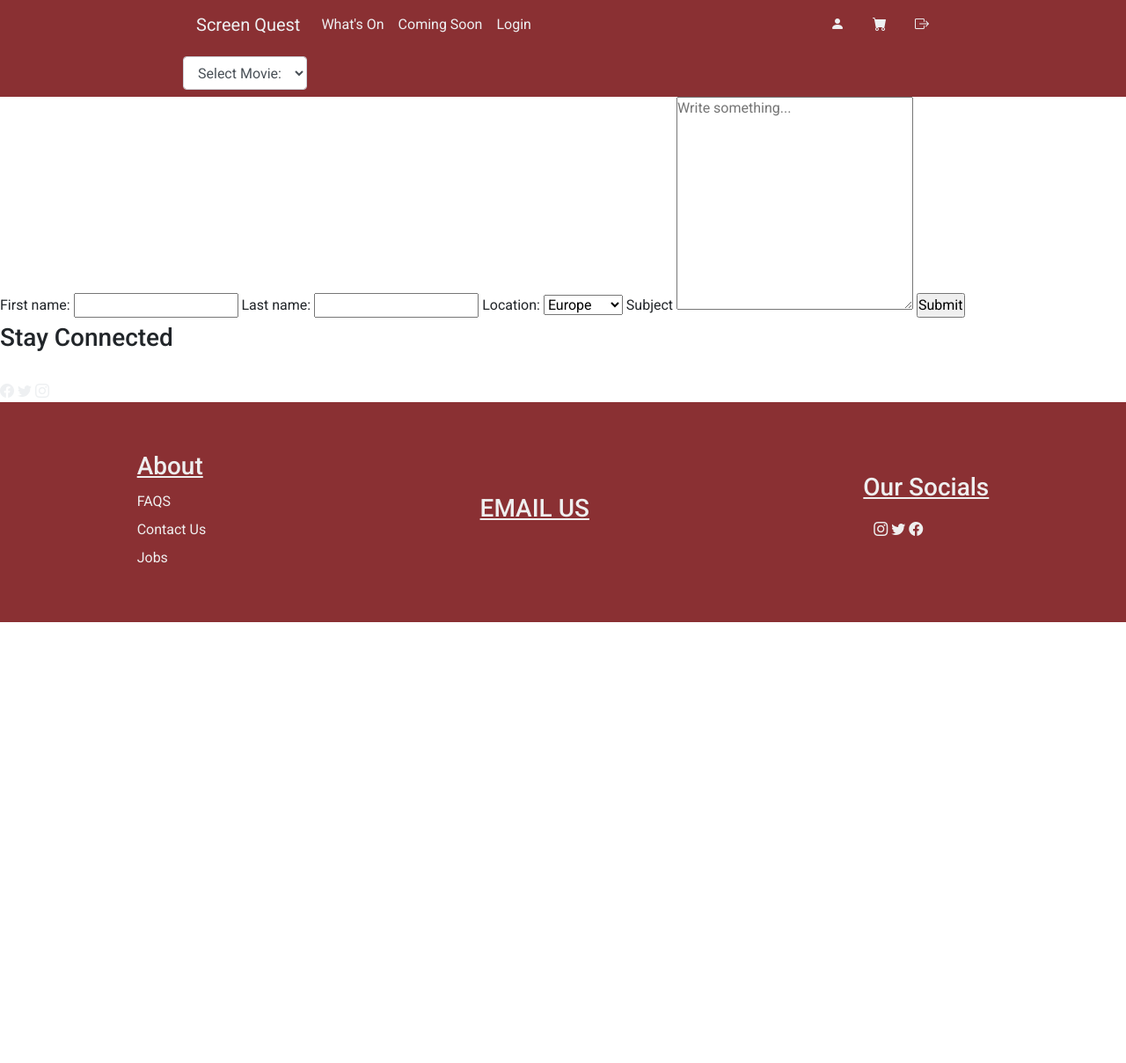
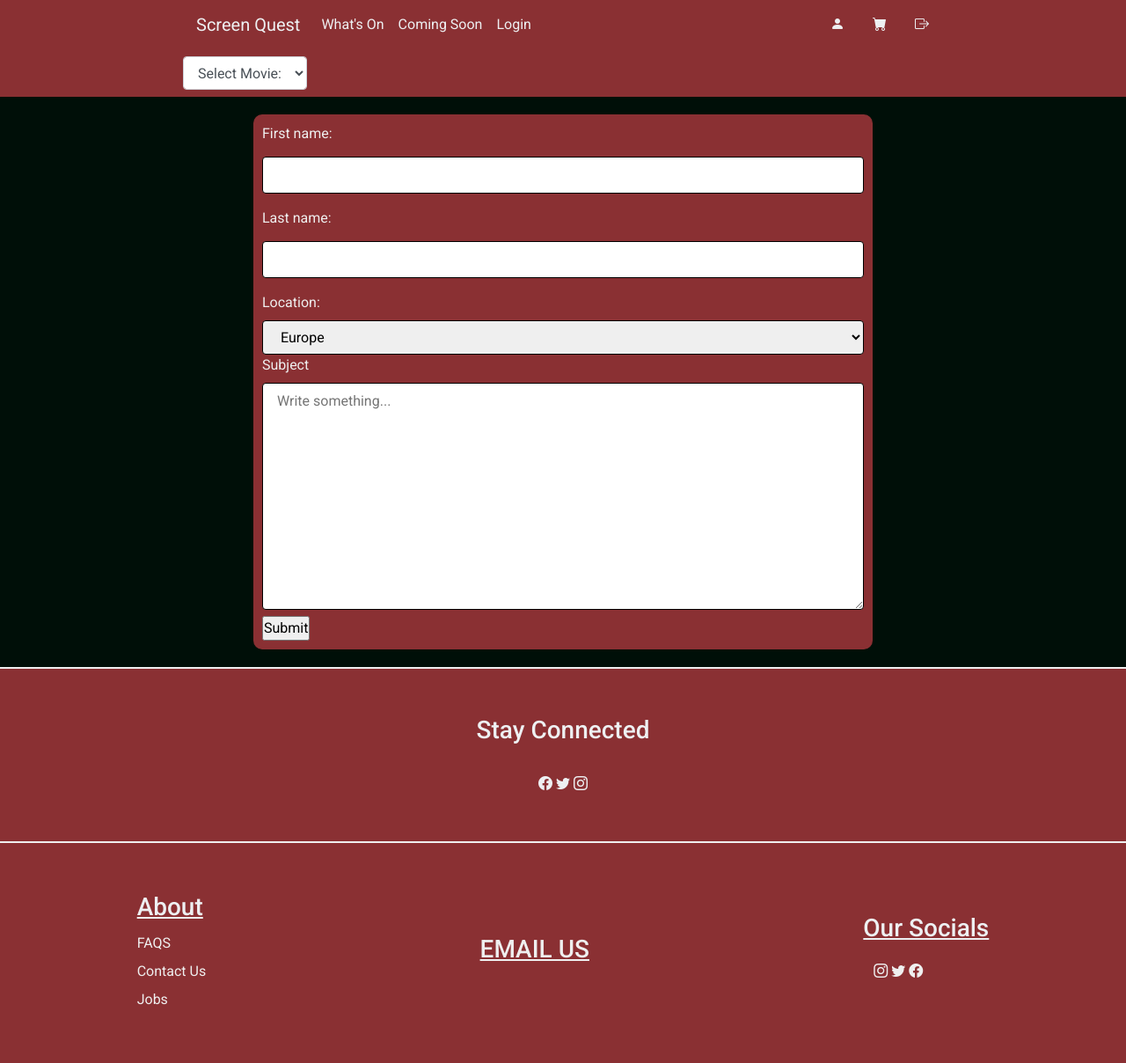
Before and after one commit to LiamMurray433/ScreenQuest, a PHP site: page /contact.php in a window 1280 px wide; the page is wider, and only the part inside the window is pictured. Shown: that part at 88% size. Before the commit the page ends 707 px from the top of that part, so only its background shows below. Run offline with PHP 8.4, Linux system fonts and the light colour scheme; data that the repository does not hold is empty.

Commit message:
various style changes site wide

```diff
--- a/main.css
+++ b/main.css
@@ -22,8 +22,8 @@ body {
     font-family: "Roboto", serif !important;
     font-weight: 400 !important;
     font-style: normal !important;
-    background-color: #000F08;
-    color: #EEF0F2;
+    background-color: #000F08 !important;
+    color: #EEF0F2 !important;
     justify-content: center;
     /* Horizontally center */
     align-items: center;
@@ -79,8 +79,14 @@ body {
 
 }
 
+.movie-wrapper h2{
+    display: flex;
+    justify-content: center;
+    margin-top: 20px;
+}
+
 .custom-movie-listings{
-    padding: 50px;
+    padding: 30px;
     width: auto;
 
 }
@@ -145,6 +151,10 @@ body {
 
 }
 
+.account-container p{
+    color: #000F08;
+}
+
 .booking-container {
     display: flex;
     justify-content: center;
@@ -171,6 +181,77 @@ body {
     background-color: #8A3033;
 }
 
+.update-form{
+    display: flex;
+    flex-direction: column;
+    align-items: center;
+    align-content:start;
+    margin: 20px;
+    padding: 20px;
+    width: 100%;
+}
+
+.update-form-items{
+    display: flex;
+    flex-direction: column;
+    align-content: center;
+    width: 60%;
+    padding: 10px;
+}
+
+.update-form-items label{
+    margin-top: 10px;
+}
+
+#form-container {
+    display: flex;
+    justify-content: center;
+
+}
+
+/* Contact page */
+
+
+.contact-form {
+    width: 55%;
+    margin-top: 20px;
+    padding: 10px;
+    background-color: #8A3033;
+    color: #EFEFEF;
+    border-radius: 10px;
+    display: flex;
+    flex-direction: column;
+}
+
+input[type=text],
+select,
+textarea {
+    width: 100%;
+    padding: 12px;
+    border: 1px solid;
+    box-sizing: border-box;
+    border-radius: 4px;
+    margin-top: 6px;
+    margin-bottom: 16px;
+    resize: vertical;
+    padding: 8px 16px;
+}
+
+.social-media-container {
+    display: flex;
+    flex-direction: column;
+    justify-content: center;
+    align-items: center;
+    height: 200px;
+    background-color: #8A3033;
+    margin: 20px -60px 0px -60px;
+    border: 2px solid #EFEFEF;
+}
+
+
+
+
+
 
 /* FOOTER */
 
@@ -179,7 +260,7 @@ body {
     flex-direction: row;
     justify-content: space-around;
     align-items: center;
-    color: #EFEFEF;
+    color: #EEF0F2;
     background-color: #8A3033;
     width: 100%;
     height: 250px;
```
